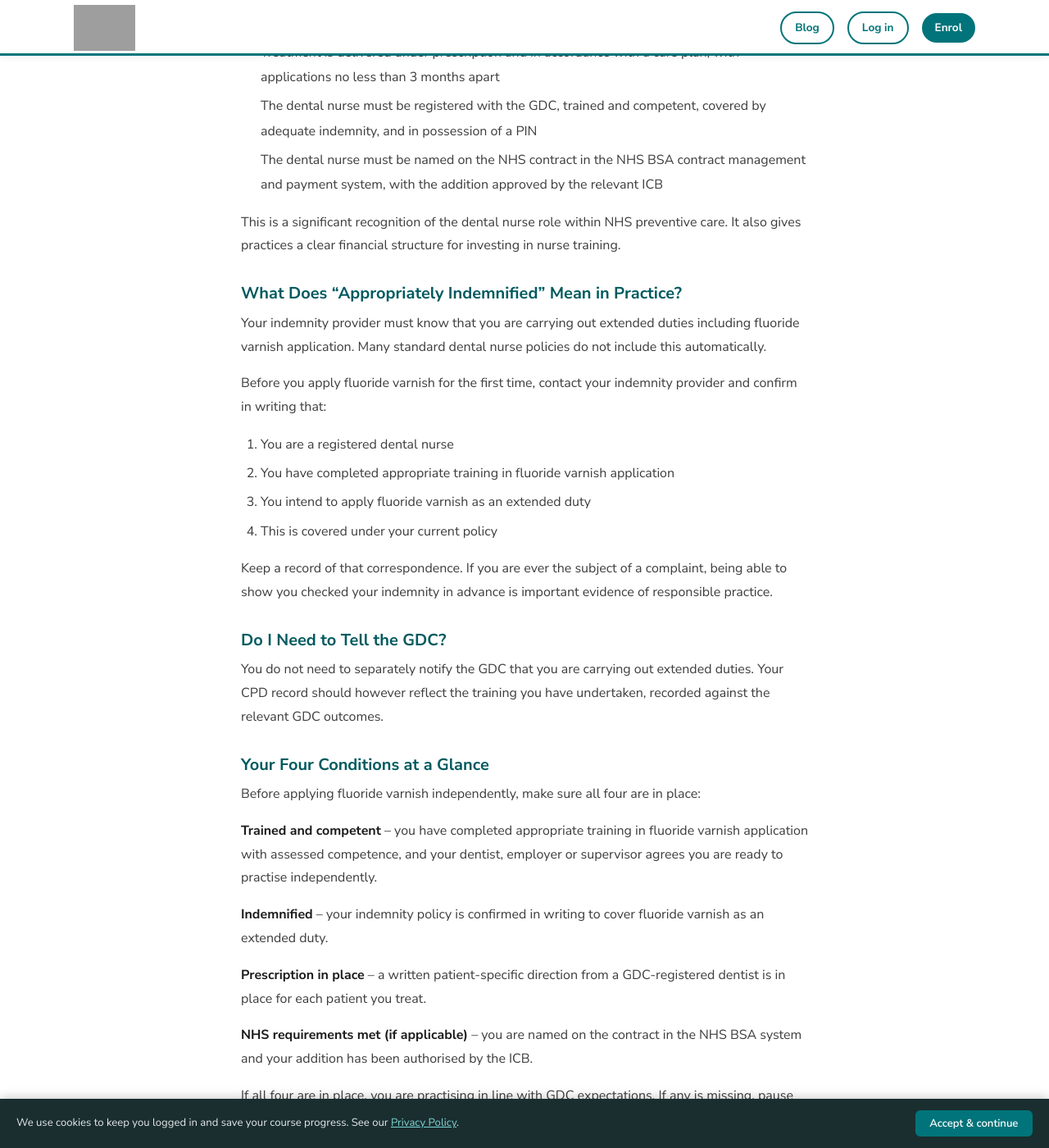
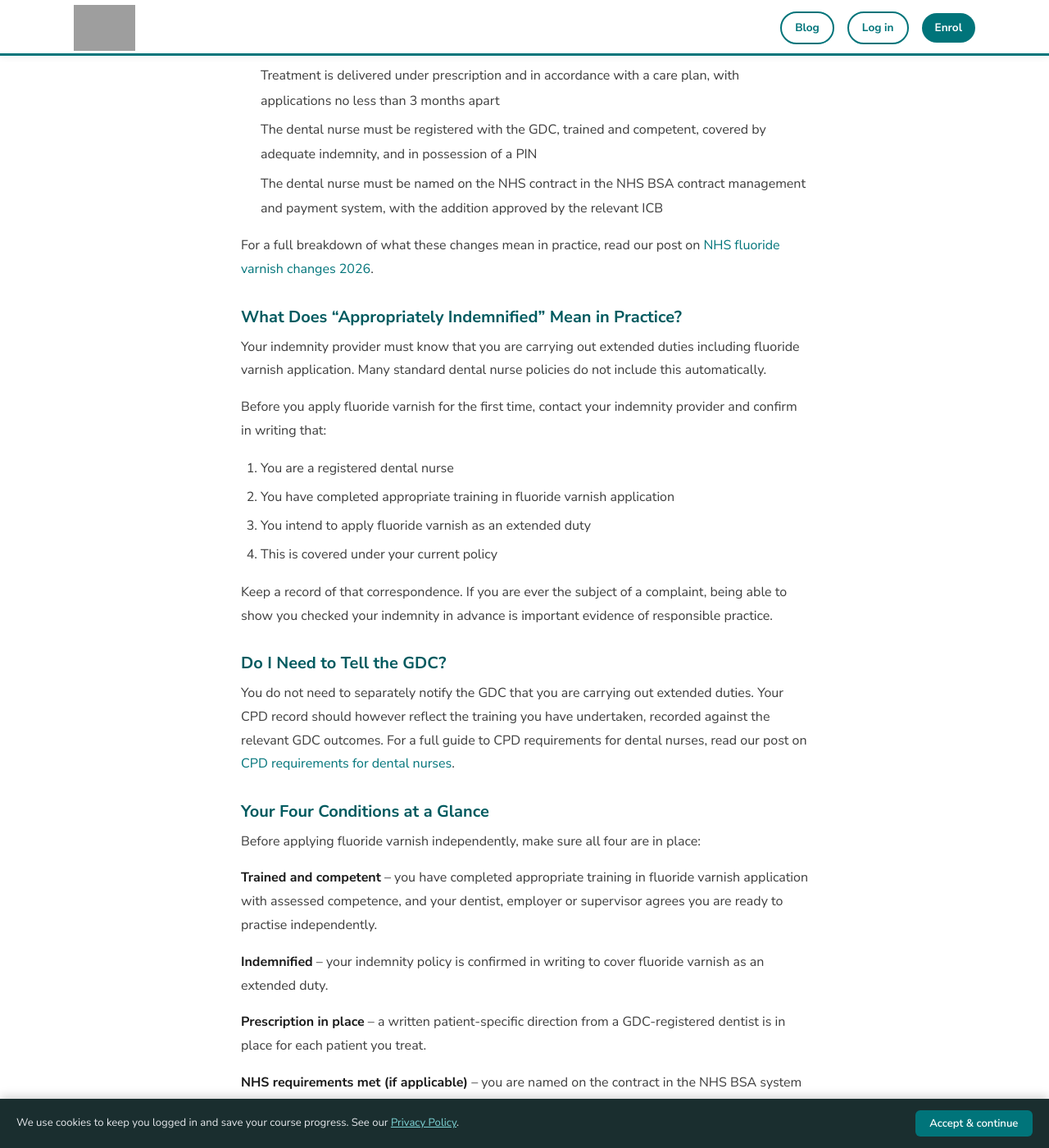
Before and after one commit to dentalnurse/Fluoride, a Jekyll site: the page built from _posts/2026-05-20-can-dental-nurses-apply-fluoride-varnish-gdc-scope-of-practice-2025.md, in a window 1280 px wide and 1400 px high, scrolled down 2478 px. Shown: the whole window at 82% size. Built offline with Jekyll 4.4.1, drawn with Linux system fonts in a browser that asks for light colours; some of the changed text lies outside the part shown; grey boxes are pictures that could not be loaded.

Commit message:
Update 2026-05-20-can-dental-nurses-apply-fluoride-varnish-gdc-scope-of-practice-2025.md

```diff
--- a/_posts/2026-05-20-can-dental-nurses-apply-fluoride-varnish-gdc-scope-of-practice-2025.md
+++ b/_posts/2026-05-20-can-dental-nurses-apply-fluoride-varnish-gdc-scope-of-practice-2025.md
@@ -25,7 +25,9 @@ provided they are:
 - Working under a prescription or patient-specific direction (PSD)
   from a GDC-registered dentist
 
-All four conditions must be met. Three out of four is not enough.
+All four conditions must be met. Three out of four is not enough. For
+a detailed guide to indemnity requirements, read our post on
+[understanding indemnity as a dental nurse](https://dentalnurse.github.io/Fluoride/blog/understanding-indemnity-dental-nurse/).
 
 ## What the GDC Scope of Practice Says
 
@@ -113,9 +115,8 @@ Key points:
   BSA contract management and payment system, with the addition
   approved by the relevant ICB
 
-This is a significant recognition of the dental nurse role within
-NHS preventive care. It also gives practices a clear financial
-structure for investing in nurse training.
+For a full breakdown of what these changes mean in practice, read
+our post on [NHS fluoride varnish changes 2026](https://dentalnurse.github.io/Fluoride/blog/nhs-fluoride-varnish-changes-2026/).
 
 ## What Does "Appropriately Indemnified" Mean in Practice?
 
@@ -141,7 +142,8 @@ advance is important evidence of responsible practice.
 You do not need to separately notify the GDC that you are carrying
 out extended duties. Your CPD record should however reflect the
 training you have undertaken, recorded against the relevant GDC
-outcomes.
+outcomes. For a full guide to CPD requirements for dental nurses,
+read our post on [CPD requirements for dental nurses](https://dentalnurse.github.io/Fluoride/blog/cpd-requirements-for-dental-nurses/).
 
 ## Your Four Conditions at a Glance
 
@@ -176,6 +178,6 @@ Fluoride Varnish Application here.](https://dentalnurse.github.io/Fluoride/enrol
 
 ---
 
-*About the author: Emily Bremner is a dental nurse educator at Dental Nurse Training Ltd. All articles are reviewed
-for clinical accuracy against current DBOH, GDC and HTM 01-05
-guidance.*
+*About the author: Emily Bremner is a dental nurse educator at
+Dental Nurse Training Ltd. All articles are reviewed for clinical
+accuracy against current DBOH, GDC and HTM 01-05 guidance.*
```
